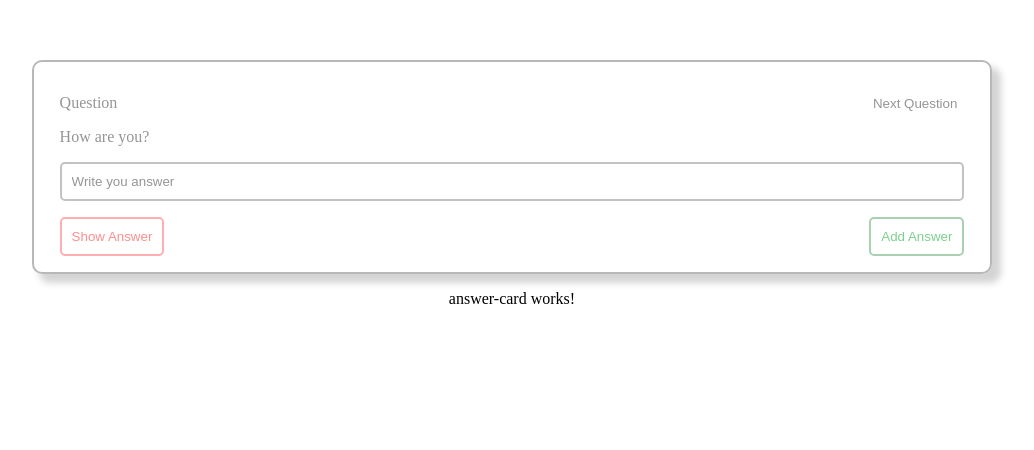
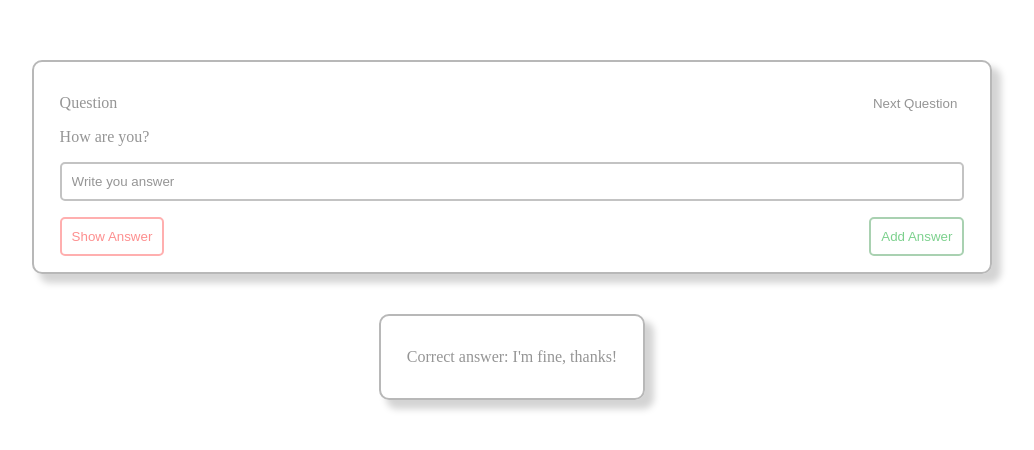
Before and after one commit to peterszabomark/quiz, an Angular app in the folder quiz/: page / in a window 1280 px wide. Shown: the top 450 px of the page, without its empty margins (128-1162 px from the left). Built offline with nearby package versions, Linux system fonts and the light colour scheme.

Commit message:
ui-3: added basic content and style the answer card component

```diff
--- a/quiz/src/app/answer-card/answer-card.component.html
+++ b/quiz/src/app/answer-card/answer-card.component.html
@@ -1 +1,3 @@
-<p>answer-card works!</p>
+<div class="answer-card-container">
+    <p>Correct answer: I'm fine, thanks!</p>
+</div>
--- a/quiz/src/app/answer-card/answer-card.component.scss
+++ b/quiz/src/app/answer-card/answer-card.component.scss
@@ -0,0 +1,17 @@
+.answer-card-container{
+    box-sizing: border-box;
+    margin: 5vh 0;
+    height: max-content;
+    width: 100%;
+    padding:  2vh 2vw;
+    border: 2px solid #b8b8b8;
+    border-radius: 10px;
+    color:#959595;
+    box-shadow: 8px 8px 7px 1px rgb(212, 212, 212);
+    @media (max-width:1024px) {
+        width: 80vw;
+    }
+    @media (max-width:768px) {
+        width: 90vw;
+    }
+}
```
